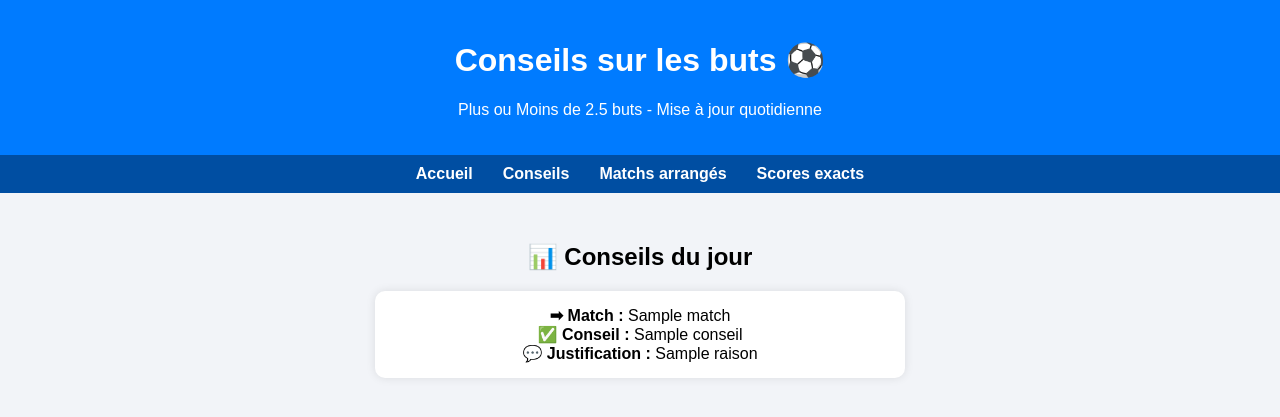
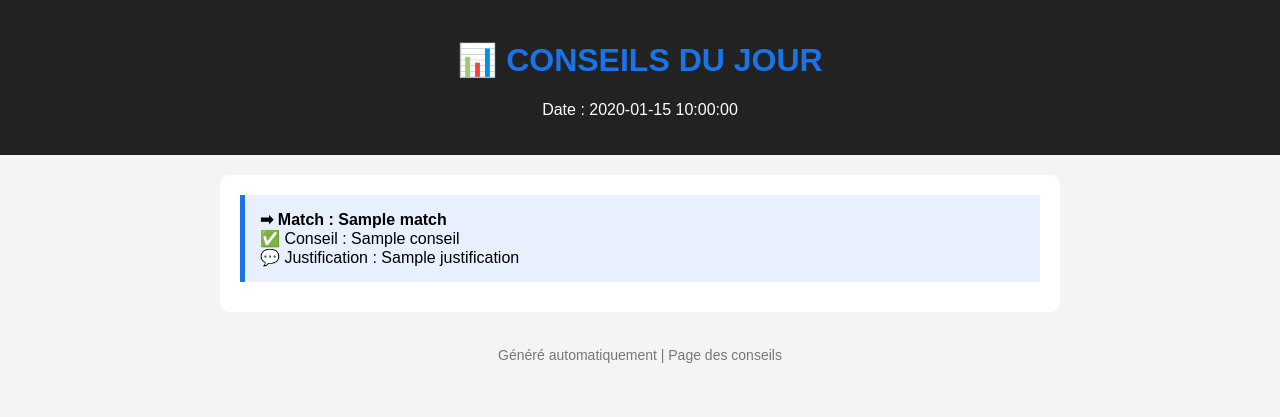
Before and after one commit to Sabdrine200/detecteur-matchs-truques, a Flask app: template templates/conseils.html in a window 1280 px wide. Shown: the top 417 px of the page. Run offline with Flask 3, Linux system fonts and the light colour scheme; the template is opened without the code that fills it: most values are stand-ins (such as "Sample title", 1, 10 or a date in 2020).

Commit message:
Update conseils.html
Signed-off-by: Sabdrine200 <davidfanou200@gmail.com>

```diff
--- a/templates/conseils.html
+++ b/templates/conseils.html
@@ -2,71 +2,33 @@
 <html lang="fr">
 <head>
     <meta charset="UTF-8">
-    <title>Conseils sur les buts</title>
+    <title>Conseils Over/Under 2.5</title>
     <style>
-        body {
-            font-family: Arial, sans-serif;
-            background-color: #f2f4f8;
-            margin: 0;
-            padding: 0;
-        }
-        header {
-            background-color: #007BFF;
-            padding: 20px;
-            color: white;
-            text-align: center;
-        }
-        nav {
-            background-color: #004ea2;
-            display: flex;
-            justify-content: center;
-            padding: 10px 0;
-        }
-        nav a {
-            color: white;
-            text-decoration: none;
-            margin: 0 15px;
-            font-weight: bold;
-        }
-        nav a:hover {
-            text-decoration: underline;
-        }
-        main {
-            padding: 30px;
-            text-align: center;
-        }
-        .match {
-            background-color: white;
-            border-radius: 10px;
-            padding: 15px;
-            margin: 10px auto;
-            max-width: 500px;
-            box-shadow: 0 0 10px rgba(0,0,0,0.1);
-        }
+        body { font-family: Arial, sans-serif; background: #f4f4f4; margin: 0; padding: 0; }
+        header { background-color: #222; color: #fff; padding: 20px; text-align: center; }
+        main { max-width: 800px; margin: 20px auto; background: white; padding: 20px; border-radius: 10px; }
+        h1 { color: #1a73e8; }
+        .conseil { background: #e8f0fe; padding: 15px; margin-bottom: 10px; border-left: 5px solid #1a73e8; }
+        .match { font-weight: bold; }
+        footer { text-align: center; padding: 15px; font-size: 14px; color: #777; }
     </style>
 </head>
 <body>
     <header>
-        <h1>Conseils sur les buts ⚽</h1>
-        <p>Plus ou Moins de 2.5 buts - Mise à jour quotidienne</p>
+        <h1>📊 CONSEILS DU JOUR</h1>
+        <p>Date : {{ date }}</p>
     </header>
-
-    <nav>
-        <a href="/">Accueil</a>
-        <a href="/conseils">Conseils</a>
-        <a href="/anomalies">Matchs arrangés</a>
-        <a href="/scores">Scores exacts</a>
-    </nav>
-
     <main>
-        <h2>📊 Conseils du jour</h2>
         {% for c in conseils %}
-        <div class="match">
-            <strong>➡ Match :</strong> {{ c.match }}<br>
-            <strong>✅ Conseil :</strong> {{ c.conseil }}<br>
-            <strong>💬 Justification :</strong> {{ c.raison }}
-        </div>
+            <div class="conseil">
+                <div class="match">➡ Match : {{ c.match }}</div>
+                <div>✅ Conseil : {{ c.conseil }}</div>
+                <div>💬 Justification : {{ c.justification }}</div>
+            </div>
         {% endfor %}
     </main>
+    <footer>
+        Généré automatiquement | Page des conseils
+    </footer>
 </body>
 </html>
```
